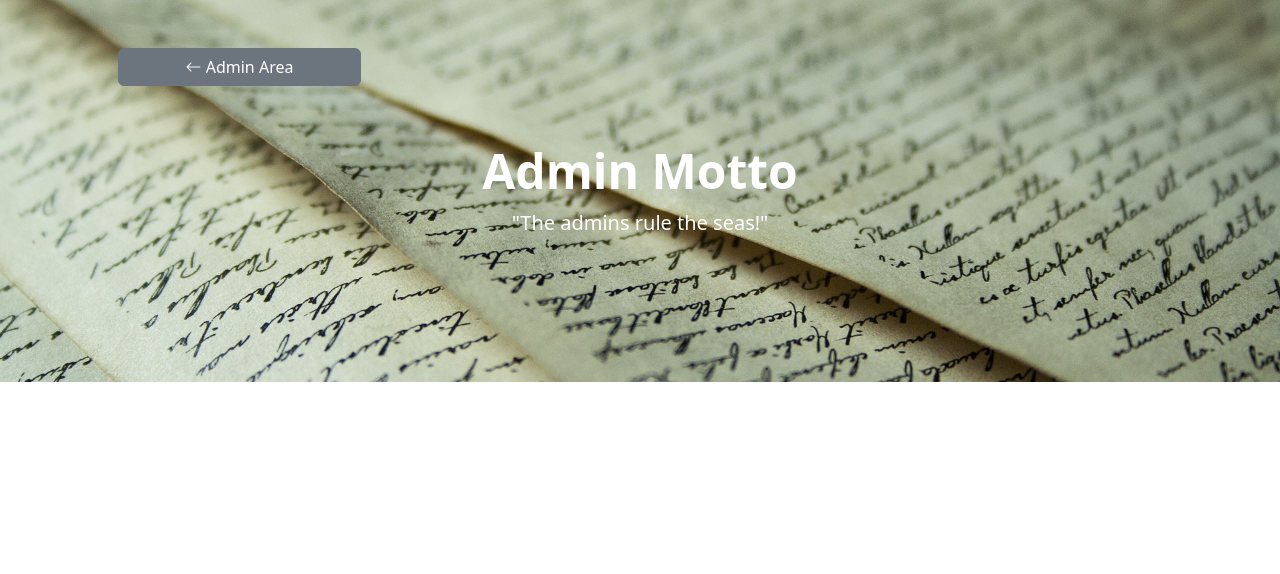
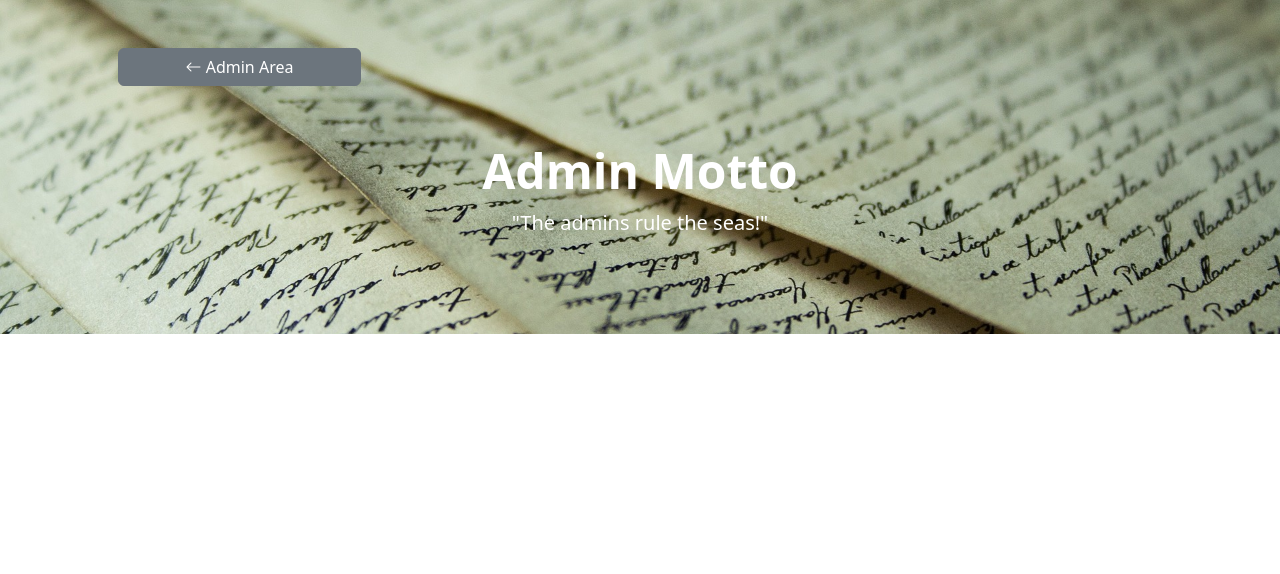
Before and after one commit to CyberSoc-Newcastle/sql-injection-competition, a Flask app: page /admin/motto in a window 1280 px wide. Shown: the part 56-630 px from the top of the page. Run offline with Flask 3, Linux system fonts and the light colour scheme; the visitor is signed in with stand-in values (Sample User, id 1).

Commit message:
Update padding on action pages

```diff
--- a/templates/admin/base_action.html
+++ b/templates/admin/base_action.html
@@ -13,7 +13,7 @@
                     </a>
                 </div>
             </div>
-            <div class="row pb-5 justify-content-center">
+            <div class="row justify-content-center">
                 <div class="col-lg-6">
                     {% block header_content %}{% endblock %}
                 </div>
--- a/templates/members/base_action.html
+++ b/templates/members/base_action.html
@@ -13,7 +13,7 @@
                     </a>
                 </div>
             </div>
-            <div class="row pb-5 justify-content-center">
+            <div class="row justify-content-center">
                 <div class="col-lg-6">
                     {% block header_content %}{% endblock %}
                 </div>
```
